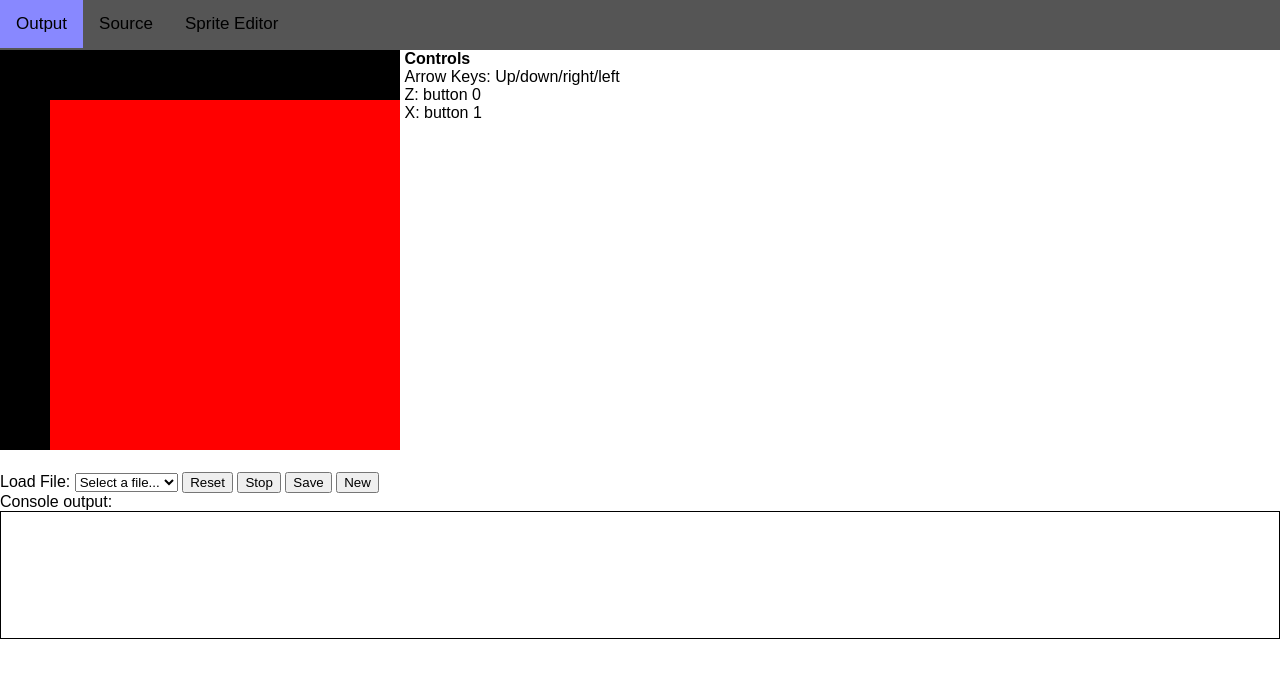
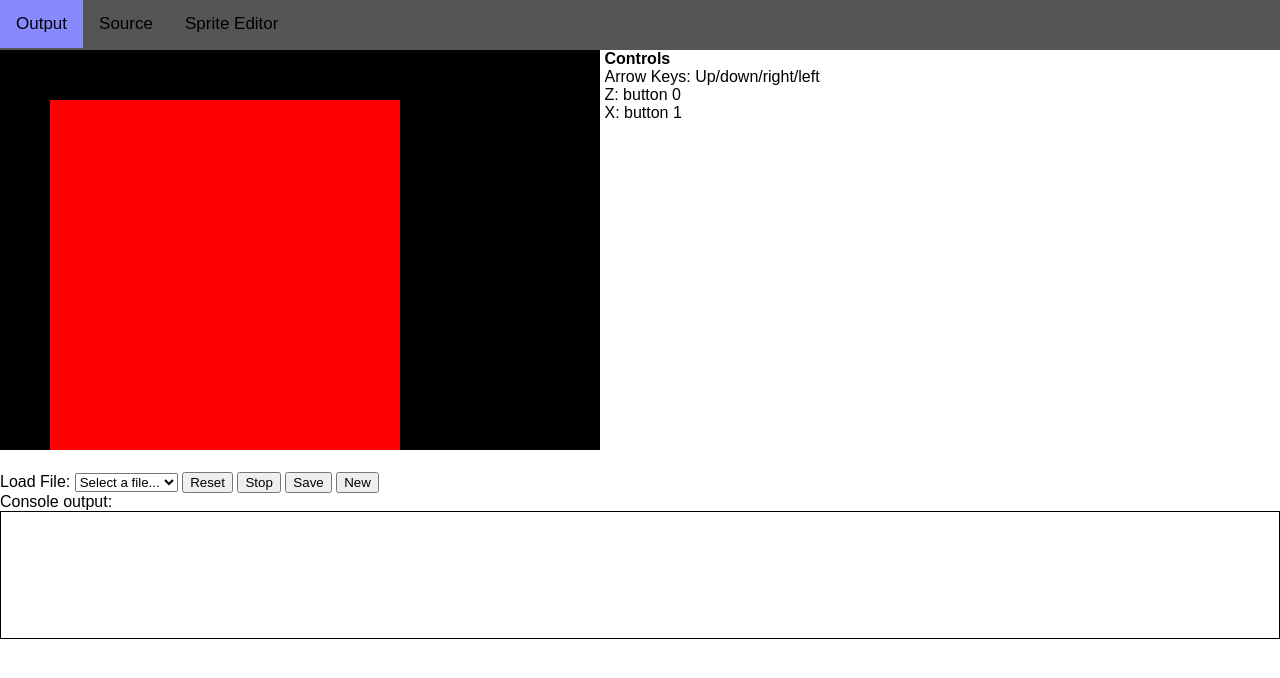
Before and after one commit to jbush001/fconsole, a website: page index.html in a window 1280 px wide. Both pictures are taken after a click on the button "Reset". Drawn offline with Linux system fonts and the light colour scheme.

Commit message:
Resize screen

```diff
--- a/forth.js
+++ b/forth.js
@@ -20,7 +20,7 @@
 // This contains words that implement the FORTH interpreter itself.
 // It is loaded automatically when the interpreter is initialized.
 
-const MEMORY_SIZE = 8192;
+const MEMORY_SIZE = 16384;
 
 // Number of bytes in the default machine integer data type (we'd normally
 // call this the machine 'word', but that name has a specific meaning in
--- a/index.html
+++ b/index.html
@@ -32,7 +32,7 @@ limitations under the License.
 
             <div id="outputtab" class="tabcontent">
                 <div class=".screencontainer">
-                    <canvas id="screen" width="128" height="128"></canvas>
+                    <canvas id="screen" width="192" height="128"></canvas>
                     <div id="instructions">
                         <b>Controls</b><br>
                         Arrow Keys: Up/down/right/left<br>
--- a/main.js
+++ b/main.js
@@ -509,9 +509,6 @@ ${BUTTON_U} constant BUTTON_U
 ${BUTTON_D} constant BUTTON_D
 ${BUTTON_A} constant BUTTON_A
 ${BUTTON_B} constant BUTTON_B
-
-128 constant SCREEN_WIDTH
-128 constant SCREEN_HEIGHT
 `;
 
 /**
@@ -519,6 +516,8 @@ ${BUTTON_B} constant BUTTON_B
  */
 function resetInterpreter() {
   try {
+    document.getElementById('output').textContent = '';
+
     const ctx = new ForthContext();
     ctx.createBuiltinWord('cls', 1, clearScreen);
     ctx.createBuiltinWord('set_color', 1, setColor);
@@ -539,7 +538,8 @@ function resetInterpreter() {
     ctx.createBuiltinWord('buttons', 0, getButtons);
     ctx.createBuiltinWord('beep', 2, playBeep);
     ctx.interpretSource(GAME_BUILTINS);
-    document.getElementById('output').textContent = '';
+    ctx.interpretSource(`${outputCanvas.width} constant SCREEN_WIDTH
+    ${outputCanvas.height} constant SCREEN_HEIGHT`);
 
     ctx.interpretSource(document.getElementById('source').value);
 
```
Also changed, not shown: 3 other files.
